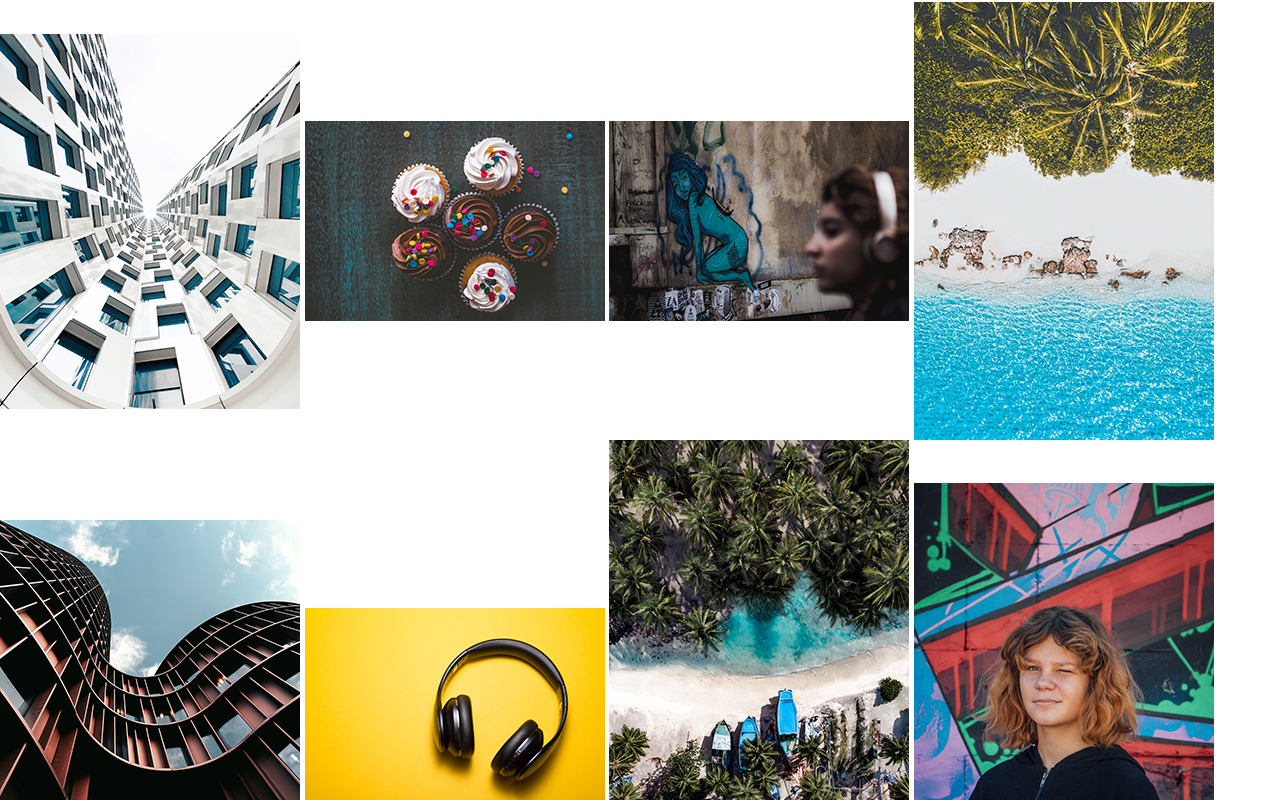
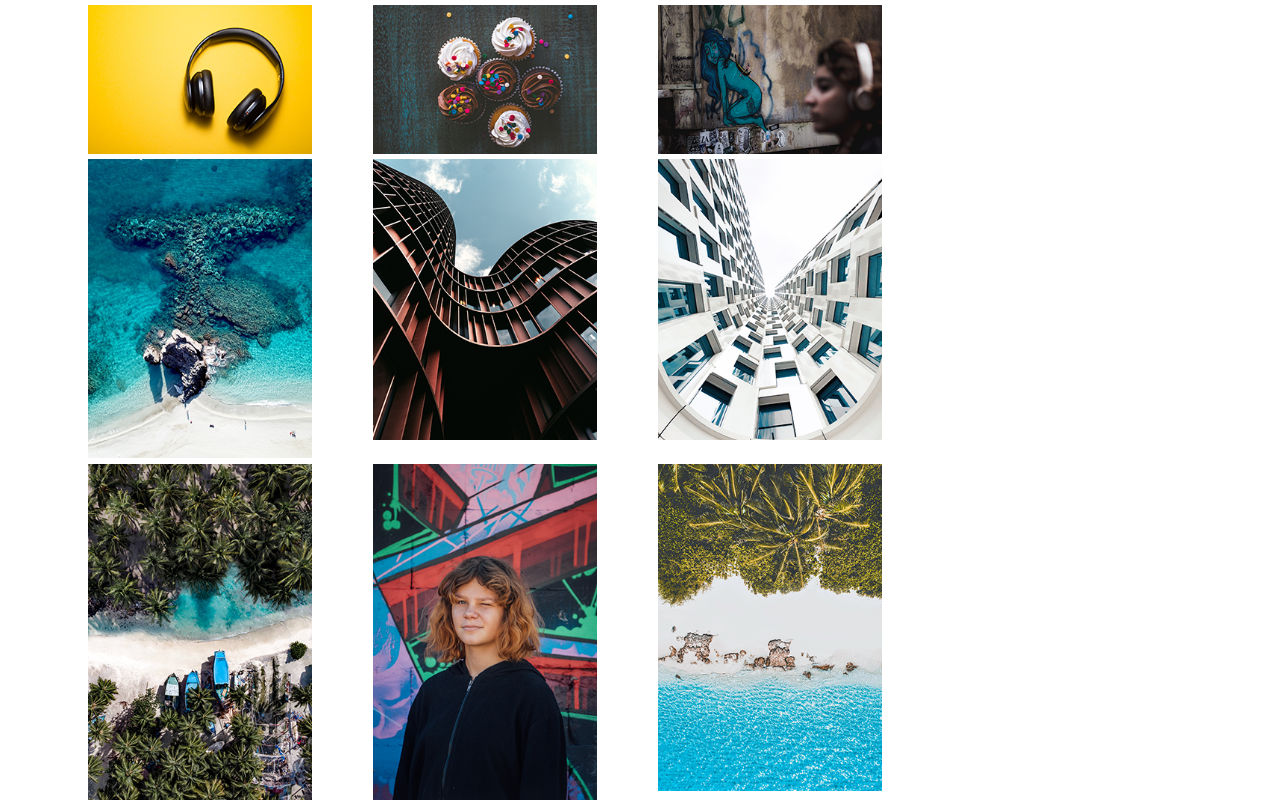
Before and after one commit to mlyallross/m2-hw2-ross-marissa, a plain HTML site: page index.html in a window 1280 px wide. Shown: the part 54-854 px from the top of the page. Drawn offline with nearby package versions, Linux system fonts and the light colour scheme.

Commit message:
add bootstrap grid

```diff
--- a/index.html
+++ b/index.html
@@ -9,18 +9,52 @@
     <link rel="stylesheet" href="https://stackpath.bootstrapcdn.com/bootstrap/4.4.1/css/bootstrap.min.css" integrity="sha384-Vkoo8x4CGsO3+Hhxv8T/Q5PaXtkKtu6ug5TOeNV6gBiFeWPGFN9MuhOf23Q9Ifjh" crossorigin="anonymous">
 
     <title>Hello, world!</title>
+    <style>
+        img {
+           padding: 1%;
+           width: 90%;
+        }
+    </style>
   </head>
   <body>
-    <h1>Hello, world!</h1>
-    <img src="img/hw2-image1.png" title="image1" alt="image1">
-    <img src="img/hw2-image2.png" title="image2" alt="image2">
-    <img src="img/hw2-image3.png" title="image3" alt="image3">
-    <img src="img/hw2-image4.png" title="image4" alt="image4">
-    <img src="img/hw2-image5.png" title="image5" alt="image5">
-    <img src="img/hw2-image6.png" title="image6" alt="image6">
-    <img src="img/hw2-image7.png" title="image7" alt="image7">
-    <img src="img/hw2-image8.png" title="image8" alt="image8">
-    <img src="img/hw2-image9.png" title="image9" alt="image9">
+    <h1>Homework 2</h1>
+    <div class="container">
+        <div class="row">
+          <div class="col-md-3">
+            <img src="img/hw2-image6.png" title="image6" alt="image6">
+          </div>
+          <div class="col-md-3">
+            <img src="img/hw2-image2.png" title="image2" alt="image2">
+          </div>
+          <div class="col-md-3">
+            <img src="img/hw2-image3.png" title="image3" alt="image3">
+          </div>
+        </div>
+        <div class="row">
+          <div class="col-md-3">
+            <img src="img/hw2-image9.png" title="image9" alt="image9">
+          </div>
+          <div class="col-md-3">
+            <img src="img/hw2-image5.png" title="image5" alt="image5">
+          </div>
+          <div class="col-md-3">
+            <img src="img/hw2-image1.png" title="image1" alt="image1">
+          </div>
+        </div>
+        <div class="row">
+          <div class="col-md-3">
+            <img src="img/hw2-image7.png" title="image7" alt="image7">
+          </div>
+          <div class="col-md-3">
+            <img src="img/hw2-image8.png" title="image8" alt="image8">
+          </div>
+          <div class="col-md-3">
+            <img src="img/hw2-image4.png" title="image4" alt="image4">
+          </div>
+        </div>
+    </div>
+
+
 
     <!-- Optional JavaScript -->
     <!-- jQuery first, then Popper.js, then Bootstrap JS -->
```
